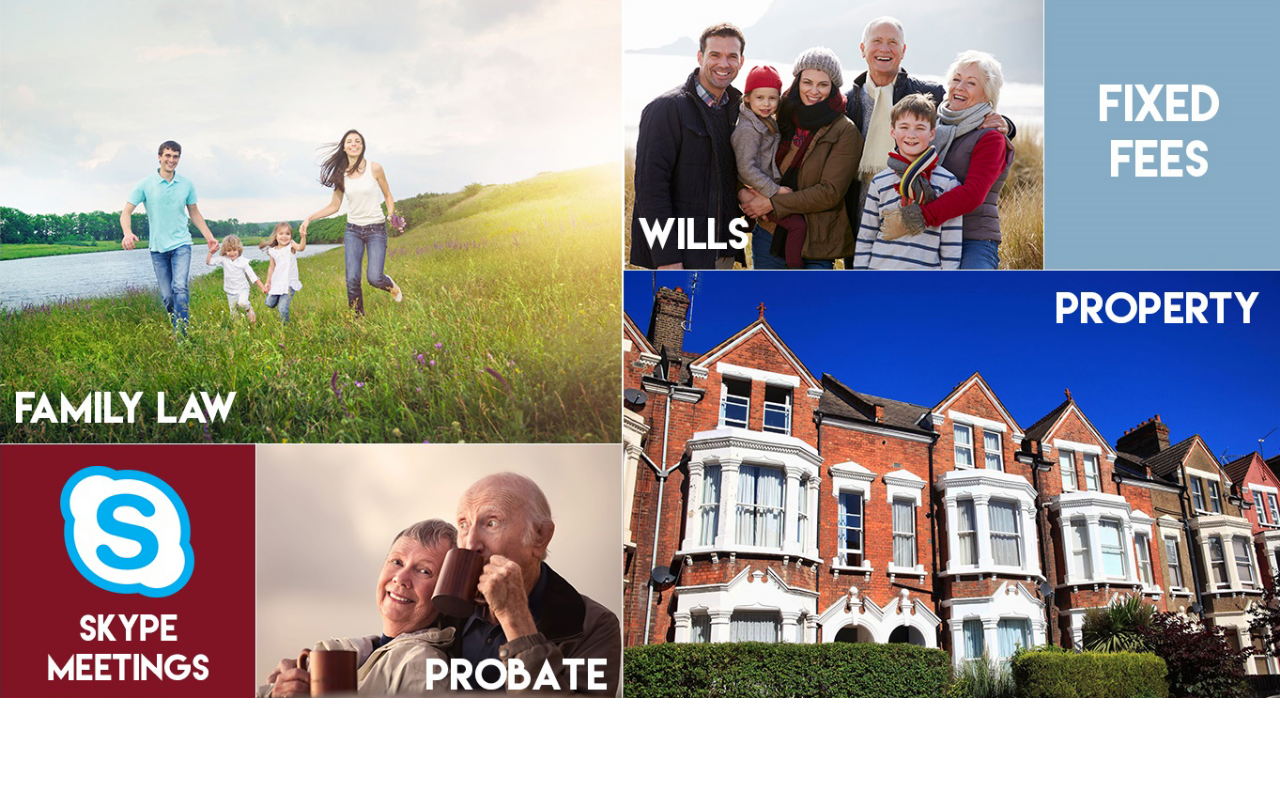
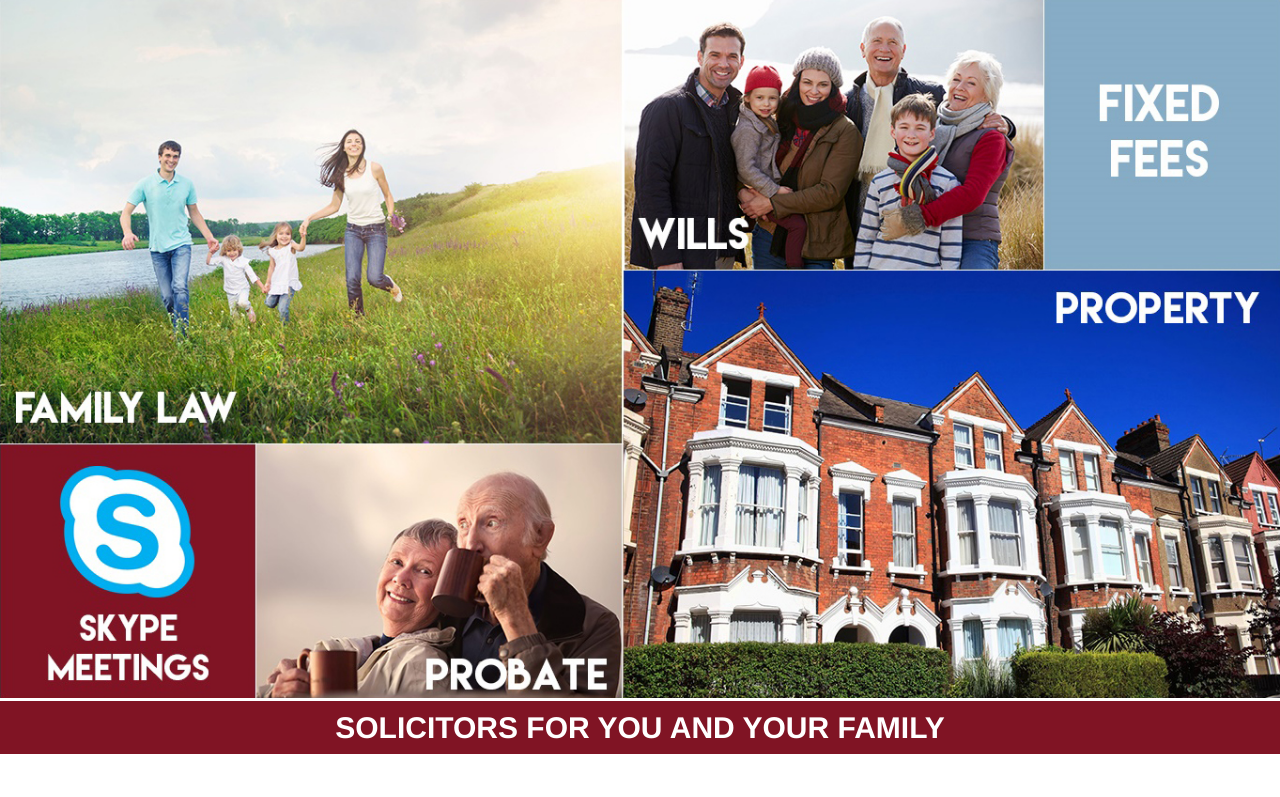
Before and after one commit to muhdmishal/ALSW, a PHP site: page / in a window 1280 px wide. Shown: the part 125-922 px from the top of the page. Before the commit the page ends 823 px from the top, so only its background shows below. Run offline with PHP 8.4, Linux system fonts and the light colour scheme.

Commit message:
Bottom Banner section heading and its css.

```diff
--- a/css/custom.css
+++ b/css/custom.css
@@ -33,3 +33,12 @@
 .img-tile img {
   float: left;
 }
+.section-title {
+  background-color: #801424;
+  font-weight: bold;
+  color: #fff;
+  padding: 10px;
+  text-align: center;
+  margin-top: 3px;
+  margin-bottom: 3px;
+}
--- a/index.html
+++ b/index.html
@@ -73,6 +73,10 @@
           <area shape="rect" coords="665,290,1363,750" href="property.html" alt="Property" title="Property" />
         </map>
       </div>
+      <div class="row">
+        <h2 class="section-title">SOLICITORS FOR YOU AND YOUR FAMILY</h2>
+      </div>
+
     </div>
 <br><br>
     <!-- Bootstrap core JavaScript -->
```
